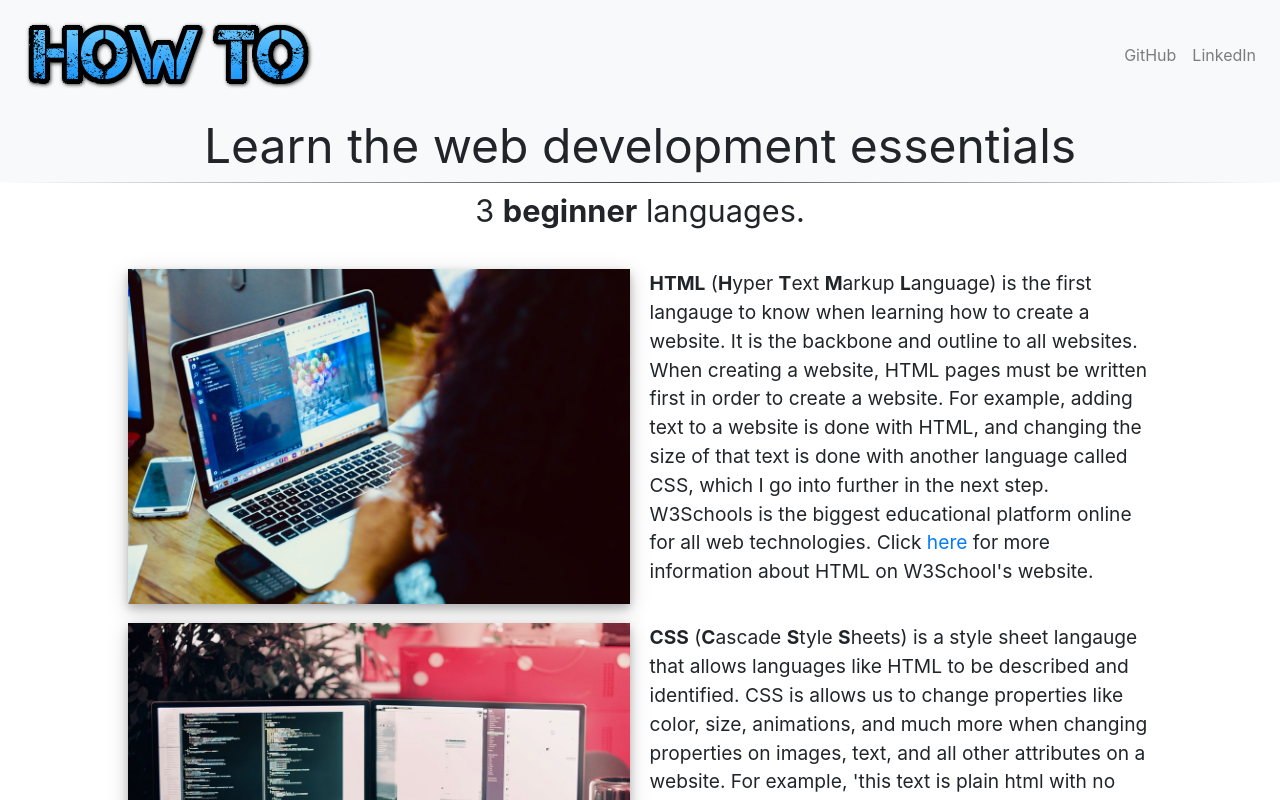
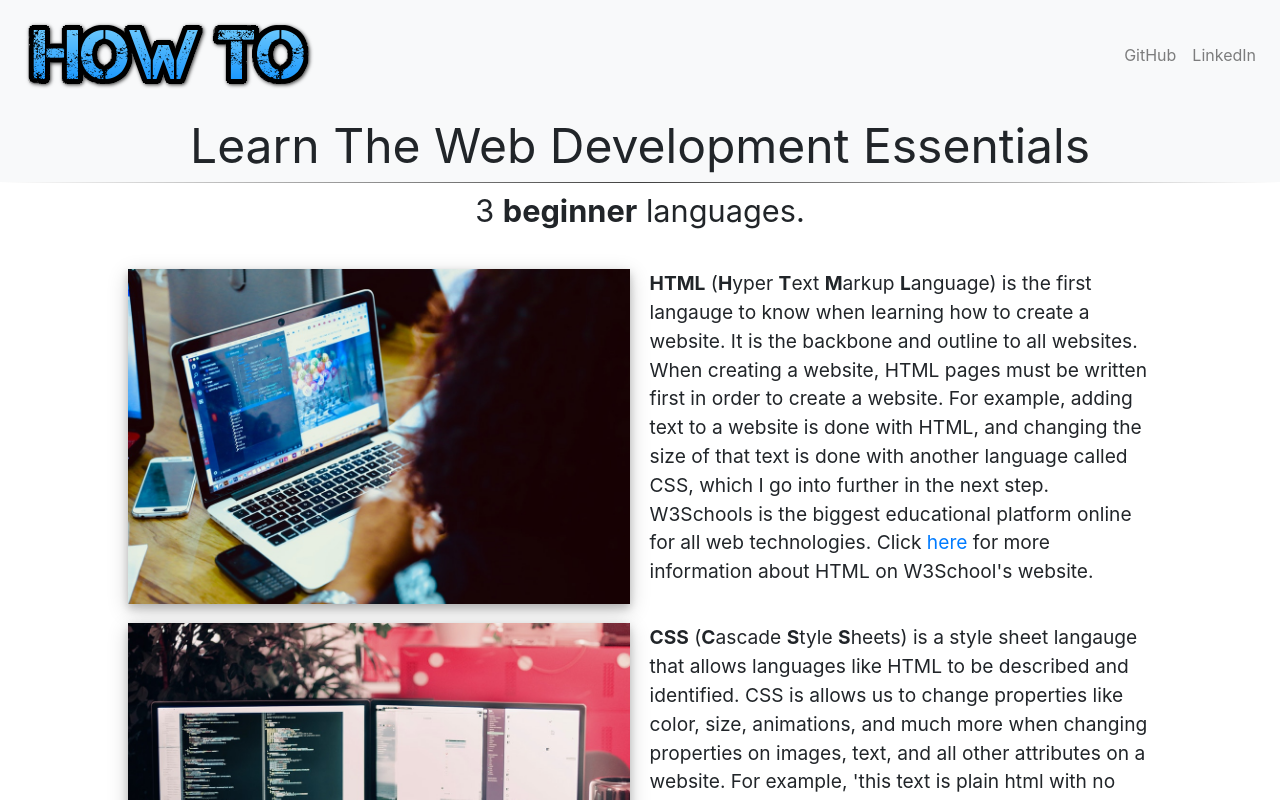
Before and after one commit to Miked0331/webdev, a React (Create React App) app: page / in a window 1280 px wide. Shown: the top 800 px of the page. Built offline with nearby package versions, Linux system fonts and the light colour scheme.

Commit message:
add capitols to title

```diff
--- a/src/App.js
+++ b/src/App.js
@@ -12,7 +12,7 @@ class App extends Component {
     return  (
 <div classname="whole-body">
       <div className="wrapper">
-        <div className="main-text">Learn the web development essentials</div>
+        <div className="main-text">Learn The Web Development Essentials</div>
         <div className="hr">
         </div>
       </div>
```
